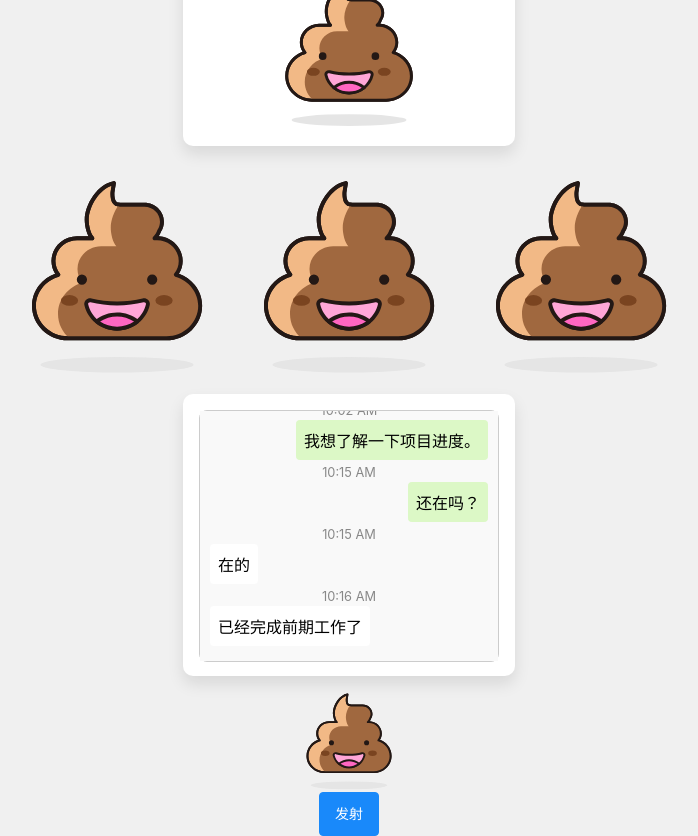
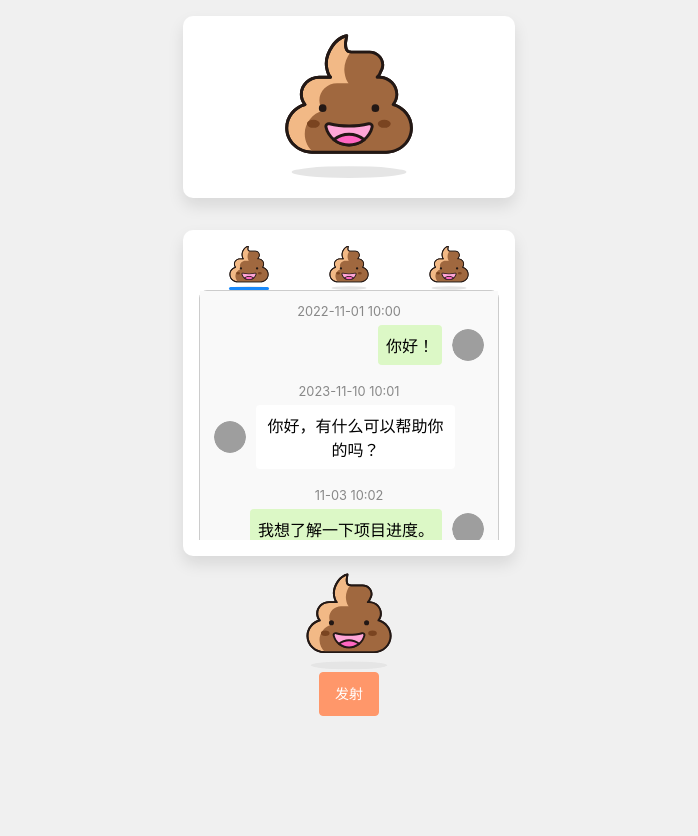
Before and after one commit to MaverickYoung/love-vue, a Vue app: page /poop in a window 1280 px wide. Shown: the whole page, without its empty margins (291-989 px from the left). After the commit the page ends 800 px from the top, so only its background shows below. Built offline with nearby package versions, Linux system fonts and the light colour scheme; grey boxes are pictures that could not be loaded.

Commit message:
:lipstick: 便便记录界面添加头像，修改切换组件

```diff
--- a/components.d.ts
+++ b/components.d.ts
@@ -7,13 +7,17 @@ export {}
 /* prettier-ignore */
 declare module 'vue' {
   export interface GlobalComponents {
+    AvatarWrapper: typeof import('./src/components/AvatarWrapper.vue')['default']
     HelloWorld: typeof import('./src/components/HelloWorld.vue')['default']
     ImageWrapper: typeof import('./src/components/ImageWrapper.vue')['default']
     RouterLink: typeof import('vue-router')['RouterLink']
     RouterView: typeof import('vue-router')['RouterView']
     VanButton: typeof import('vant/es')['Button']
     VanCol: typeof import('vant/es')['Col']
+    VanImage: typeof import('vant/es')['Image']
     VanPopover: typeof import('vant/es')['Popover']
     VanRow: typeof import('vant/es')['Row']
+    VanTab: typeof import('vant/es')['Tab']
+    VanTabs: typeof import('vant/es')['Tabs']
   }
 }
--- /dev/null
+++ b/src/components/AvatarWrapper.vue
@@ -0,0 +1,36 @@
+<template>
+  <van-image
+      round
+      :width="computedSize"
+      :height="computedSize"
+      fit="cover"
+      :src="computedAvatarUrl"
+  />
+</template>
+
+<script setup lang="ts">
+import {computed} from "vue";
+
+
+const props = defineProps<{
+  avatarUrl?: string;     // 头像地址
+  size?: string;   // 自定义大小
+}>();
+
+// 默认头像 URL
+const defaultAvatar = 'https://fastly.jsdelivr.net/npm/@vant/assets/cat.jpeg';
+
+// 计算属性，根据 avatarUrl 是否为空返回不同的 URL
+const computedAvatarUrl = computed(() => {
+  return props.avatarUrl || defaultAvatar;
+});
+
+// 计算大小
+const computedSize = computed(() => {
+  // 默认大小为10rem
+  return props.size || '2rem';
+})
+</script>
+
+<style scoped>
+</style>
--- a/src/components/ImageWrapper.vue
+++ b/src/components/ImageWrapper.vue
@@ -5,7 +5,7 @@
 </template>
 
 <script lang="ts" setup>
-import { defineProps, computed } from 'vue';
+import {computed} from 'vue';
 
 const props = defineProps<{
   name: string;     // 图片名称
@@ -32,8 +32,8 @@ const imgStyle = computed(() => {
 .image-container {
   display: flex;
   justify-content: center; /* 水平居中 */
-  align-items: center;     /* 垂直居中 */
-  height: 100%;            /* 可根据需要调整容器高度 */
+  align-items: center; /* 垂直居中 */
+  height: 100%; /* 可根据需要调整容器高度 */
 }
 
 img {
--- a/src/views/poop/PoopMsg.vue
+++ b/src/views/poop/PoopMsg.vue
@@ -6,19 +6,47 @@
           :key="message.id"
           class="message-container"
       >
-        <span class="message-time">{{ formatTime(message.time) }}</span>
-        <div
-            :class="['message', message.id === userId ? 'sent' : 'received']"
-        >
-          <span class="message-content">{{ message.content }}</span>
+
+        <!-- 时间占据一整行 -->
+        <div class="message-time-wrapper">
+          <span class="message-time">{{ formatTime(message.time) }}</span>
+        </div>
+
+        <!-- 发送/接收消息时头像和消息内容分别布局 -->
+        <div class="message-body">
+          <!-- 接收消息：头像在左，消息内容在右 -->
+          <div v-if="message.id !== userId" class="message-left">
+            <AvatarWrapper class="avatar-left"/>
+            <div class="message-content-wrapper">
+              <div
+                  :class="['message', message.id === userId ? 'sent' : 'received']"
+              >
+                <span class="message-content">{{ message.content }}</span>
+              </div>
+            </div>
+          </div>
+
+          <!-- 发送消息：头像在右，消息内容在左 -->
+          <div v-if="message.id === userId" class="message-right">
+            <div class="message-content-wrapper">
+              <div
+                  :class="['message', message.id === userId ? 'sent' : 'received']"
+              >
+                <span class="message-content">{{ message.content }}</span>
+              </div>
+            </div>
+            <AvatarWrapper class="avatar-right"/>
+          </div>
         </div>
       </div>
     </div>
   </div>
 </template>
 
+
 <script lang="ts" setup>
-import { ref, onMounted } from 'vue';
+import {ref, onMounted} from 'vue';
+import AvatarWrapper from "@/components/AvatarWrapper.vue";
 
 interface Message {
   id: number; // 用户编号
@@ -28,17 +56,37 @@ interface Message {
 
 const userId = 1; // 假设当前用户编号为 1
 const messages = ref<Message[]>([
-  {id: 1, time: '2024-11-05 10:00', content: '你好！'},
-  {id: 2, time: '2024-11-05 10:01', content: '你好，有什么可以帮助你的吗？'},
-  {id: 1, time: '2024-11-05 10:02', content: '我想了解一下项目进度。'},
-  {id: 1, time: '2024-11-05 10:15', content: '还在吗？'},
+  {id: 1, time: '2022-11-01 10:00', content: '你好！'},
+  {id: 2, time: '2023-11-10 10:01', content: '你好，有什么可以帮助你的吗？'},
+  {id: 1, time: '2024-11-03 10:02', content: '我想了解一下项目进度。'},
+  {id: 1, time: '2024-11-04 10:15', content: '还在吗？'},
   {id: 2, time: '2024-11-05 10:15', content: '在的'},
-  {id: 3, time: '2024-11-05 10:16', content: '已经完成前期工作了'},
+  {id: 3, time: '2024-11-06 10:16', content: '已经完成前期工作了'},
 ]);
 
 const formatTime = (time: string) => {
-  const date = new Date(time);
-  return date.toLocaleTimeString([], { hour: '2-digit', minute: '2-digit' });
+  const targetTime = new Date(time);
+  const now = new Date();
+  const diffTime = now.getTime() - targetTime.getTime();
+  const diffDays = diffTime / (1000 * 60 * 60 * 24);
+  const isLessThan330Days = diffDays < 330;
+  const hours = targetTime.getHours().toString().padStart(2, '0');
+  const minutes = targetTime.getMinutes().toString().padStart(2, '0');
+
+  if (diffDays < 1) {
+    return `${hours}:${minutes}`;
+  } else if (diffDays < 2) {
+    return `昨天 ${hours}:${minutes}`;
+  } else if (isLessThan330Days) {
+    const month = (targetTime.getMonth() + 1).toString().padStart(2, '0');
+    const date = targetTime.getDate().toString().padStart(2, '0');
+    return `${month}-${date} ${hours}:${minutes}`;
+  } else {
+    const year = targetTime.getFullYear();
+    const month = (targetTime.getMonth() + 1).toString().padStart(2, '0');
+    const date = targetTime.getDate().toString().padStart(2, '0');
+    return `${year}-${month}-${date} ${hours}:${minutes}`;
+  }
 };
 
 const messagesContainer = ref<HTMLElement | null>(null);
@@ -62,40 +110,89 @@ onMounted(() => {
 .messages {
   flex: 1;
   overflow-y: auto;
-  padding: 10px;
+  padding: 4px;
   background: #f9f9f9;
 }
 
 .message-container {
   display: flex;
   flex-direction: column;
-  align-items: stretch;
+  align-items: center; /* 保证时间部分垂直居中 */
   margin: 5px 0;
 }
 
+.message-time-wrapper {
+  width: 100%;
+  text-align: center; /* 使时间居中 */
+  margin-bottom: 5px; /* 让时间和消息内容之间有间距 */
+}
+
 .message-time {
-  text-align: center;
   font-size: 0.8em;
   color: #888;
-  margin-bottom: 2px;
 }
 
+/* 聊天消息容器 */
+.message-body {
+  display: flex;
+  flex-direction: row;
+  align-items: center;
+  width: 100%;
+  margin-bottom: 10px; /* 让每条消息之间有间距 */
+}
+
+/* 接收消息：头像左对齐，消息内容右对齐 */
+.message-left {
+  display: flex;
+  flex-direction: row;
+  align-items: center;
+  justify-content: flex-start; /* 头像和消息内容左对齐 */
+}
+
+/* 发送消息：头像右对齐，消息内容左对齐 */
+.message-right {
+  display: flex;
+  flex-direction: row;
+  align-items: center;
+  justify-content: flex-end; /* 头像和消息内容右对齐 */
+  width: 100%; /* 确保消息部分占满整行 */
+}
+
+/* 头像 */
+.avatar-left, .avatar-right {
+  width: 30px; /* 头像大小 */
+  height: 30px;
+  margin: 0 10px; /* 头像和消息内容之间的间距 */
+}
+
+/* 消息内容容器 */
+.message-content-wrapper {
+  display: flex;
+  flex-direction: column;
+  max-width: 70%; /* 消息框最大宽度 */
+  word-wrap: break-word;
+}
+
+/* 消息框样式 */
 .message {
   padding: 8px;
   border-radius: 4px;
-  max-width: 70%; /* 限制消息框的最大宽度 */
+  word-wrap: break-word;
 }
 
+/* 发送消息样式 */
 .message.sent {
-  align-self: flex-end;
   background-color: #dcf8c6;
+  margin-left: 4px; /* 添加左边距，确保消息框不紧贴头像 */
 }
 
+/* 接收消息样式 */
 .message.received {
-  align-self: flex-start;
   background-color: #fff;
+  margin-right: 4px; /* 添加右边距，确保消息框不紧贴头像 */
 }
 
+/* 消息内容 */
 .message-content {
   margin-top: 2px;
 }
--- a/src/views/poop/index.vue
+++ b/src/views/poop/index.vue
@@ -4,22 +4,27 @@
       <ImageWrapper name="poop-normal.svg" width="50%" alt="小便便图标"/>
     </div>
 
-    <van-row>
-      <van-col span="8" class="type">
-        <ImageWrapper name="poop-normal.svg"/>
-      </van-col>
-      <van-col span="8" class="type">
-        <ImageWrapper name="poop-normal.svg"/>
-      </van-col>
-      <van-col span="8" class="type">
-        <ImageWrapper name="poop-normal.svg"/>
-      </van-col>
-    </van-row>
+    <div class="card">
+      <van-tabs v-model:active="active" animated swipeable>
+        <van-tab class="content">
+          <template #title>
+            <ImageWrapper name="poop-normal.svg" width="50%" alt="小便便图标"/>
+          </template>
+          <PoopMsg/>
+        </van-tab>
+        <van-tab class="content">
+          <template #title>
+            <ImageWrapper name="poop-normal.svg" width="50%" alt="小便便图标"/>
+          </template>
+        </van-tab>
+        <van-tab>
+          <template #title>
+            <ImageWrapper name="poop-normal.svg" width="50%" alt="小便便图标"/>
+          </template>
 
-    <div class="card msg">
-      <PoopMsg/>
+        </van-tab>
+      </van-tabs>
     </div>
-
     <van-popover
         v-model:show="showPopover"
         :actions="options"
@@ -29,37 +34,42 @@
       <van-row style="width: 250px">
         <van-col span="8" class="type-1" v-for="(option,index) in options" :key="index"
         >
-          <ImageWrapper :name="option.name" width="80%" @click="handleClick(option.name)"/>
+          <ImageWrapper :name="option.name" width="80%" @click="handleClick(option)"/>
         </van-col>
       </van-row>
 
       <template #reference>
-        <ImageWrapper :name="type"
+        <ImageWrapper :name="type.name"
                       width="50%"/>
       </template>
     </van-popover>
-    <van-button type="primary">发射</van-button>
+    <van-button :type="type.type">发射</van-button>
   </div>
 </template>
 
 <script setup lang="ts">
 import ImageWrapper from "@/components/ImageWrapper.vue";
-import {onMounted, ref} from "vue";
+import {onMounted, reactive, ref} from "vue";
 import PoopMsg from "@/views/poop/PoopMsg.vue";
 
-const options = [{name: 'poop-normal.svg'},
-  {name: 'poop-fiery.svg'}, {name: 'poop-runny.svg'}];
+const active = ref('');
+const options = [{name: 'poop-normal.svg', type: 'warning'},
+  {name: 'poop-fiery.svg', type: 'danger'}, {name: 'poop-runny.svg', type: 'primary'}];
 
 const showPopover = ref(false);
-const type = ref('')
+const type = reactive({
+  name: '',
+  type: '',
+})
 
-const handleClick = (name: string) => {
+const handleClick = (options) => {
   showPopover.value = false;
-  type.value = name
+  type.name = options.name;
+  type.type = options.type;
 }
 
 onMounted(() => {
-  type.value = options[0].name;
+  handleClick(options[0]);
 })
 </script>
 
@@ -69,6 +79,7 @@ onMounted(() => {
   display: flex; /* 使用 Flexbox 布局 */
   flex-direction: column; /* 垂直排列 */
   align-items: center; /* 水平居中 */
+  height: 100vh;
 }
 
 .card {
@@ -79,16 +90,12 @@ onMounted(() => {
   width: 300px;
   text-align: center;
   transition: transform 0.2s;
-  margin-bottom: 16px;
+  margin: 16px;
 }
 
-.type {
-  padding: 16px;
-}
-
-.msg {
+.content {
   height: 250px;
-  margin-bottom: 16px;
+  overflow-y: auto; /* 允许垂直滚动 */
 }
 
 .type-1 {
```
